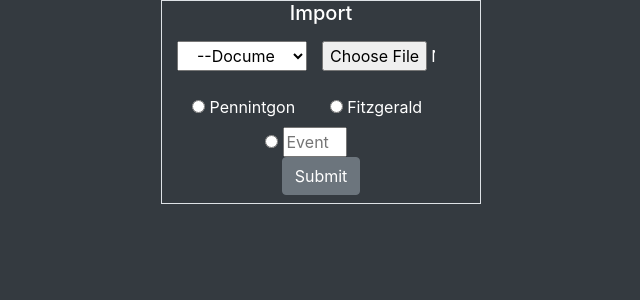
After one commit to payton22/vmc-tracking-and-analytics-program, a Django app: page /import/ in a window 1280 px wide. The commit adds this page. Shown: the top 300 px of the page, without its empty margins (319-959 px from the left). Run offline with Django 3.2, Linux system fonts and the light colour scheme.

Commit message:
Added Import page
Added an import page that still needs some basic formatting but is functional. Also adjusted landing page form: added a "post" method.

```diff
--- /dev/null
+++ b/pages/templates/pages/importPage.html
@@ -0,0 +1,55 @@
+<!DOCTYPE html>
+<html>
+    <head>
+        <meta charset="utf-8">
+        <title>Import Page</title>
+        <link rel="stylesheet" href="https://cdn.jsdelivr.net/npm/bootstrap@4.5.3/dist/css/bootstrap.min.css" integrity="sha384-TX8t27EcRE3e/ihU7zmQxVncDAy5uIKz4rEkgIXeMed4M0jlfIDPvg6uqKI2xXr2" crossorigin="anonymous">
+    </head>
+
+    <body class="bg-dark text-white">
+
+        <!-- Below the action attribute needs to have a URL to post data to (i.e. data parser) -->
+        <form class="border w-25 container" style="" method="post" action="">
+
+            <div class="col text-center pb-2">
+                <h5>Import</h5>
+            </div>
+
+            <!-- Form group for selecting the document and doc type-->
+            <div class="form-group container row pb-2">
+                    <select name="DocumentType" id="DocumentType" class="col-sm">
+                        <option disabled selected value>--Document Type--</option>
+                        <option value="Scanner document">Scanner CSV</option>
+                        <option value="Demo Graphics">Demographics</option>
+                        <option value="Google Forms">Google Forms Survey</option>
+                    </select>
+                    <input type="file" class="col-sm">
+            </div>
+
+            <!-- Radio buttons for selecting the locations that the associated document was taken-->
+            <div class="text-center container row">
+                <span class="">
+                    <span class="col-sm-12">
+                        <input type="radio" id="Pennington" name="documentType" class="">
+                        <label for="Pennington">Pennintgon</label>
+                    </span>
+
+                    <span class="col-sm-12">
+                        <input type="radio" id="Fitzgerald" name="documentType">
+                        <label for="Fitzgerald">Fitzgerald</label>
+                    </span>
+
+                    <span class="col-sm-12">
+                        <input type="radio" id="Event" name="documentType">
+                        <input type="text" for="Event" placeholder="Event" class="w-25">
+                    </span>
+                </span>
+            </div>
+
+            <!-- submit Button -->
+            <div class="col text-center pb-2">
+                <button type="submit" class="btn btn-secondary">Submit</button>
+            </div>
+        </form>
+    </body>
+</html>
--- a/pages/templates/pages/landingPage.html
+++ b/pages/templates/pages/landingPage.html
@@ -18,11 +18,11 @@
 
         <!-- Image of the military seals -->
         <div class="container mb-5">
-            <img src="/pages/static/pages/military_seals1.png" alt="U.S. Military Seals" class="img-fluid" style="width: 75rem;">
+            <img src="/pages/static/pages/military_seals1.pngs" alt="U.S. Military Seals" class="img-fluid" style="width: 75rem;">
         </div>
 
         <!-- Container for sign in form -->
-        <form class="container border w-25 pb-2">
+        <form class="container border w-25 pb-2" method="post">
             <h5>Sign In</h5>
             <div class="form-group">
                 <label for="inputEmail">Username or Email</label>
--- a/pages/urls.py
+++ b/pages/urls.py
@@ -1,7 +1,8 @@
 from django.urls import path
-from .views import landingPageView
+from .views import *
 
 # manages the urls associated with the pages app
 urlpatterns = [
-    path('', landingPageView, name='landingPage')
+    path('', landingPageView, name='landingPage'),
+    path('import/', importPageView, name='importPage')
 ]
--- a/pages/views.py
+++ b/pages/views.py
@@ -3,3 +3,6 @@
 
 def landingPageView(request):
     return render(request, 'pages/landingPage.html')
+
+def importPageView(request):
+    return render(request, 'pages/importPage.html')
```
